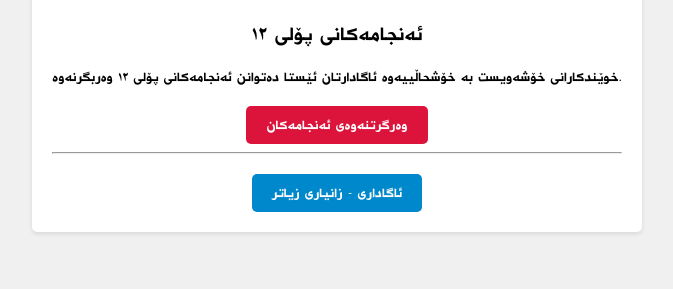
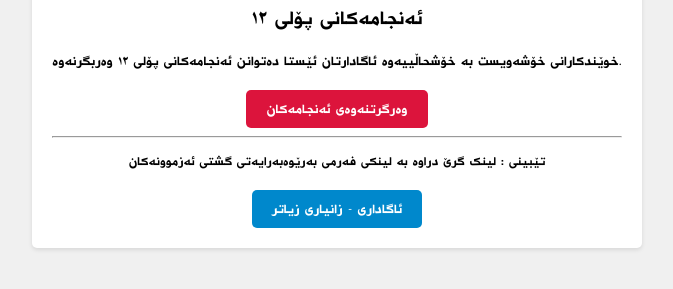
Before and after one commit to krdkrdkrd/anjam, a plain HTML site: page index.html in a window 1280 px wide. Shown: the part 389-678 px from the top of the page, without its empty margins (303-976 px from the left). Drawn offline with Linux system fonts and the light colour scheme.

Commit message:
index.html

```diff
--- a/index.html
+++ b/index.html
@@ -110,6 +110,7 @@
   <div class="telegram-button">
     <a href="https://azmwnakan.com" style="background-color: crimson;">وەرگرتنەوەی ئەنجامەکان</a>
     <hr>
+    <p style="font-size: 15px;">تێبینی : لینک گرێ دراوە بە لینکی فەرمی بەرێوەبەرایەتی گشتی ئەزموونەکان </p>
     <div class="telegram-button">
     <a href="https://t.me/moekrg">ئاگاداری - زانیاری زیاتر</a>
   </div>
```
